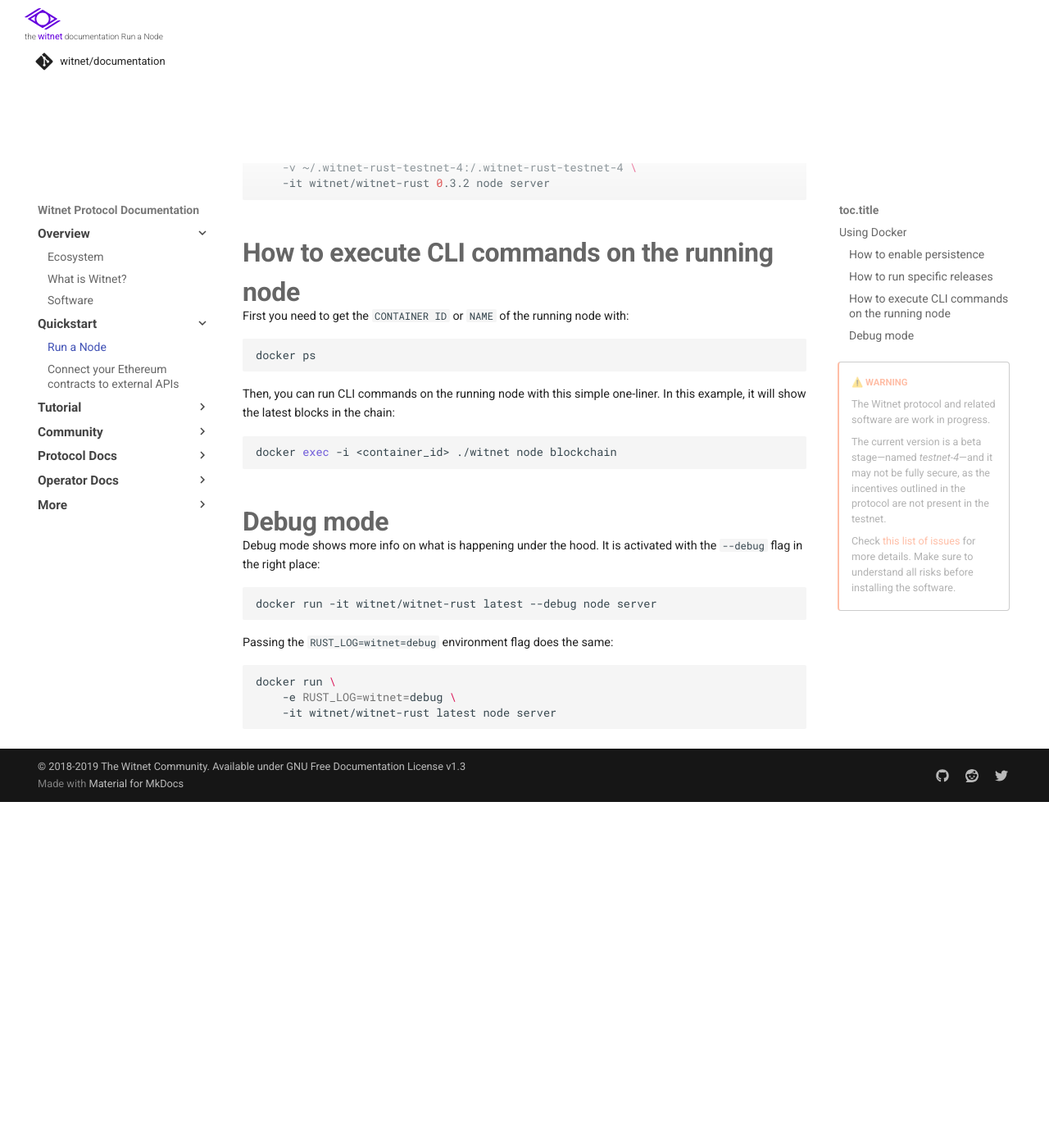
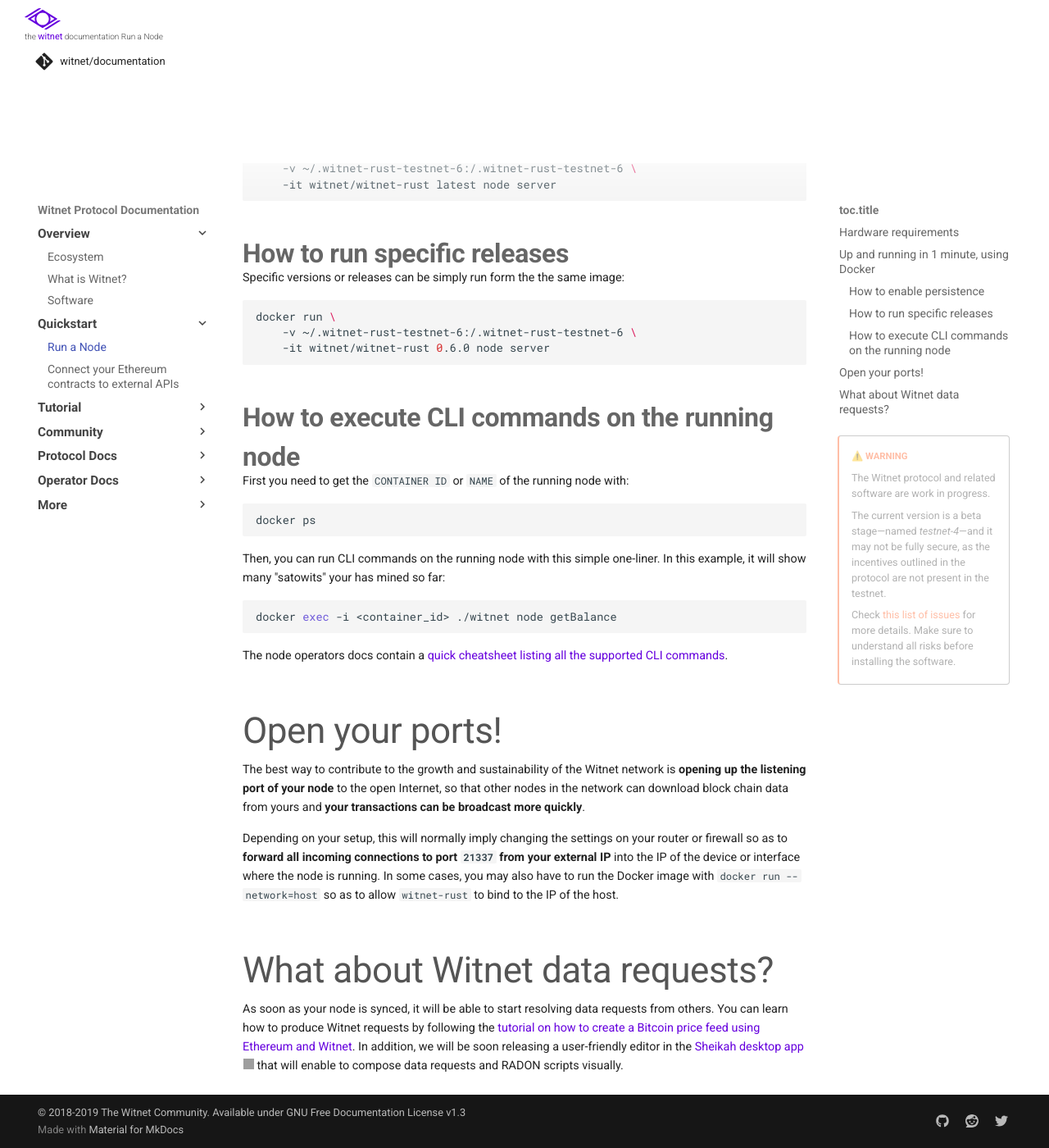
Before and after one commit to witnet/documentation, an MkDocs documentation site: the page built from docs/try/run-a-node.md, in a window 1280 px wide and 1400 px high, scrolled down 1013 px. Shown: the whole window at 82% size. Built offline with MkDocs 1.6.1 and Material for MkDocs 9.7.7, drawn with Linux system fonts in a browser that asks for light colours; some web fonts are replaced; comment, search, counter and statistics services are not loaded; before the commit the page ends 1991 px from its top, so only the background shows below that; some of the changed text lies outside the part shown; grey boxes are pictures that could not be loaded.

Commit message:
feat: update quickstart guide and add hardware requirements

````diff
--- a/docs/try/run-a-node.md
+++ b/docs/try/run-a-node.md
@@ -11,7 +11,11 @@ save the dates!
     what you probably want is to
     [connect your Ethereum contracts to external APIs using Witnet][ethereum]__.
 
-## Using Docker
+## Hardware requirements
+
+Hardware requirements are [listed in the node operators docs][hardware-requirements].
+
+## Up and running in 1 minute, using Docker
 
 The most convenient method for running a Witnet node is through the
 `witnet/witnet-rust` Docker image.
@@ -33,7 +37,7 @@ wits). Luckily, enabling persistence is super easy:
 
 ```bash
 docker run \
-    -v ~/.witnet-rust-testnet-4:/.witnet-rust-testnet-4 \
+    -v ~/.witnet-rust-testnet-6:/.witnet-rust-testnet-6 \
     -it witnet/witnet-rust latest node server
 ```
 
@@ -42,8 +46,8 @@ Specific versions or releases can be simply run form the the same image:
 
 ```bash
 docker run \
-    -v ~/.witnet-rust-testnet-4:/.witnet-rust-testnet-4 \
-    -it witnet/witnet-rust 0.3.2 node server
+    -v ~/.witnet-rust-testnet-6:/.witnet-rust-testnet-6 \
+    -it witnet/witnet-rust 0.6.0 node server
 ```
 
 ### How to execute CLI commands on the running node
@@ -56,28 +60,44 @@ docker ps
 ```
 
 Then, you can run CLI commands on the running node with this simple
-one-liner. In this example, it will show the latest blocks in the chain:
+one-liner. In this example, it will show many "satowits" your has mined
+so far:
 
 ```bash
-docker exec -i <container_id> ./witnet node blockchain
+docker exec -i <container_id> ./witnet node getBalance
 ```
 
-### Debug mode
+The node operators docs contain a [quick cheatsheet listing all the
+supported CLI commands][CLI].
 
-Debug mode shows more info on what is happening under the hood. It is
-activated with the `--debug` flag in the right place:
 
-```bash
-docker run -it witnet/witnet-rust latest --debug node server
-```
+## Open your ports!
 
-Passing the `RUST_LOG=witnet=debug` environment flag does the same:
+The best way to contribute to the growth and sustainability of the
+Witnet network is **opening up the listening port of your node** to the
+open Internet, so that other nodes in the network can download block
+chain data from yours and **your transactions can be broadcast more
+quickly**.
 
-```bash
-docker run \
-    -e RUST_LOG=witnet=debug \
-    -it witnet/witnet-rust latest node server
-```
+Depending on your setup, this will normally imply changing the settings
+on your router or firewall so as to **forward all incoming connections
+to port `21337` from your external IP** into the IP of the device or
+interface where the node is running. In some cases, you may also have to
+run the Docker image with `docker run --network=host` so as to allow
+`witnet-rust` to bind to the IP of the host.
+
+## What about Witnet data requests?
+
+As soon as your node is synced, it will be able to start resolving data
+requests from others. You can learn how to produce Witnet requests by
+following the [tutorial on how to create a Bitcoin price feed using
+Ethereum and Witnet][tutorial]. In addition, we will be soon releasing a
+user-friendly editor in the [Sheikah desktop app][Sheikah] that will
+enable to compose data requests and RADON scripts visually.
 
 [ethereum]: /try/use-from-ethereum
 [roadmap]: /community/roadmap
+[CLI]: /node-operators/cli
+[tutorial]: /tutorials/bitcoin-price-feed/introduction
+[Sheikah]: https://github.com/aesedepece/sheikah
+[hardware-requirements]: /node-operators/hardware-requirements
--- a/mkdocs.yml
+++ b/mkdocs.yml
@@ -38,6 +38,7 @@ nav:
       #- Run an Ethereum bridge: node-operators/ethereum-bridge.md
       #- Compilation: witnet-rust/compiling.md
       #- Configuration: witnet-rust/configuration.md
+      - Hardware requirements: node-operators/hardware-requirements.md
       - Command Line Interface: node-operators/cli.md
       #- Witnet-Rust JSON-RPC: node-operators/json-rpc.md
       #- Wallet API: node-operators/wallet-api.md
````
Also changed, not shown: docs/node-operators/hardware-requirements.md (added, +31 -0 lines).
